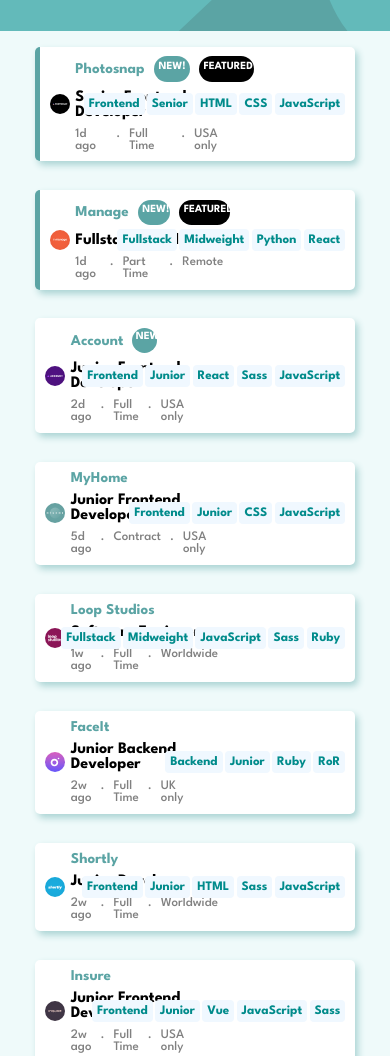
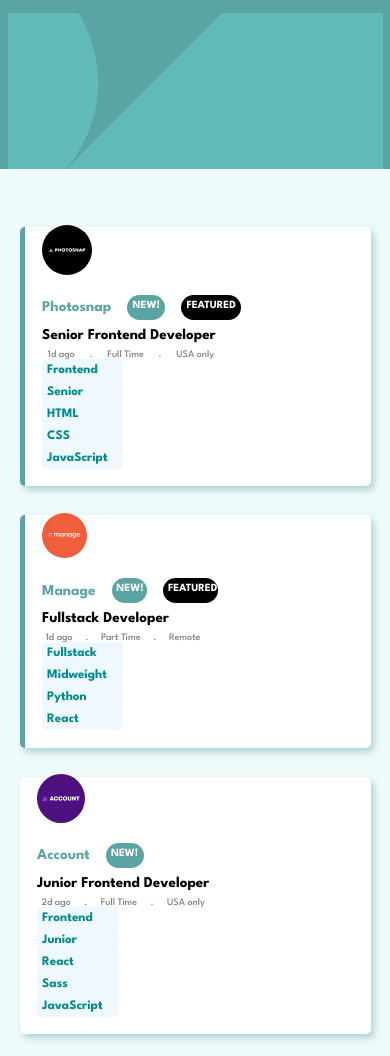
Before and after one commit to Codex-I/Job-listing, a plain HTML site: page index.html in a window 390 px wide. Shown: the top 1056 px of the page. Drawn offline with Linux system fonts and the light colour scheme.

Commit message:
Initialized

```diff
--- a/css/styles.css
+++ b/css/styles.css
@@ -154,3 +154,47 @@ label {
     background-color: white;
     box-shadow: 3px 4px 7px hsl(180, 32%, 75%);
 }
+
+@media only screen and (max-width: 575px) {
+    header {
+        width: 100%;
+        padding: 10vh;
+        background-image: url(../images/bg-header-mobile.svg);
+        background-position: bottom;
+    }
+    main {
+        padding: 15% 5%;
+    }
+    .unread,.read {
+        width: 100%;
+        align-items: flex-start;
+        display: flex;
+        flex-direction: column;
+        padding: 5%;
+    }
+    .first-item {
+        gap: 16px;
+    }
+    .info {
+        display: flex;
+        flex-direction: column;
+        width: auto;
+        align-items: flex-start;
+    }
+    .filter {
+        display: flex;
+        flex-direction: column;
+    }
+    img {
+        width: 28%;
+        position: relative;
+        bottom: 20px;
+    }
+    h3 {
+        font-size: 15px;
+    }
+    p {
+        font-size: 10px;
+    }
+
+}
```
